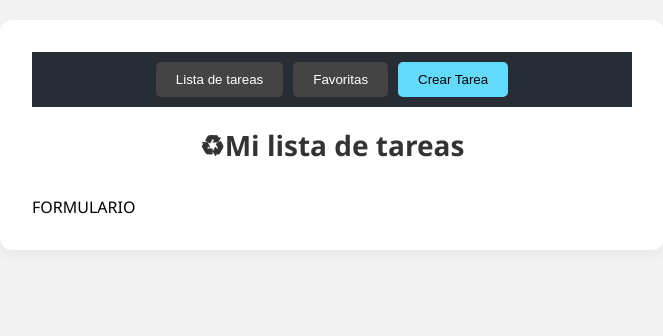
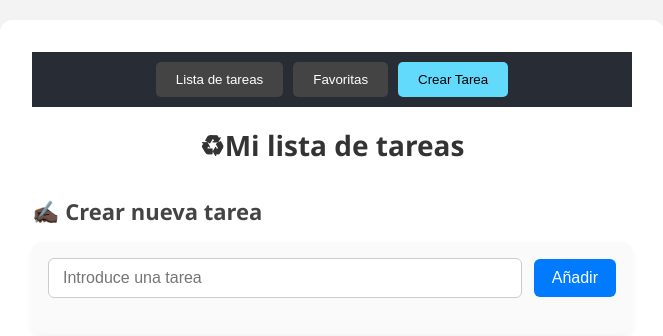
Before and after one commit to javier-ibanez-vizuete/react-todo-app, a React (Vite) app: page / in a window 1280 px wide. Both pictures are taken after a click on the button "Crear Tarea". Shown: the top 336 px of the page, without its empty margins (308-971 px from the left). Built offline with nearby package versions, Linux system fonts and the light colour scheme.

Commit message:
feat(TodoForm): create form for new todo

```diff
--- a/src/components/TodoForm/TodoForm.jsx
+++ b/src/components/TodoForm/TodoForm.jsx
@@ -1,3 +1,48 @@
+import { useState } from "react";
+import './TodoForm.css'
+
+const INITIAL_FORM_STATE = { todoText: "" };
+
 export const TodoForm = () => {
-	return <div>FORMULARIO</div>;
+	const [form, setForm] = useState(INITIAL_FORM_STATE);
+
+	const onFormSubmit = (event) => {
+		event.preventDefault();
+
+		if (!form.todoText) console.log("Rellena el campo Texto!!!");
+
+		const newTodo = {
+			text: form.todoText,
+			completed: false,
+			done: false,
+			favorite: false,
+			id: Date.now(),
+		};
+
+		setForm(INITIAL_FORM_STATE);
+	};
+
+	const onInputChange = ({ target: { name, value } }) => setForm((prev) => ({ ...prev, [name]: value }));
+
+	return (
+		<>
+			<h2 className="form-title">✍🏿 Crear nueva tarea</h2>
+
+			<div className="todo-form-container">
+				<form action="#" className="todo-form" onSubmit={onFormSubmit}>
+					<input
+						type="text"
+						className="todo-input"
+						name="todoText"
+						value={form.todoText}
+						placeholder="Introduce una tarea"
+						onChange={onInputChange}
+					/>
+					<button className="add-btn" type="submit">
+						Añadir
+					</button>
+				</form>
+			</div>
+		</>
+	);
 };
```
